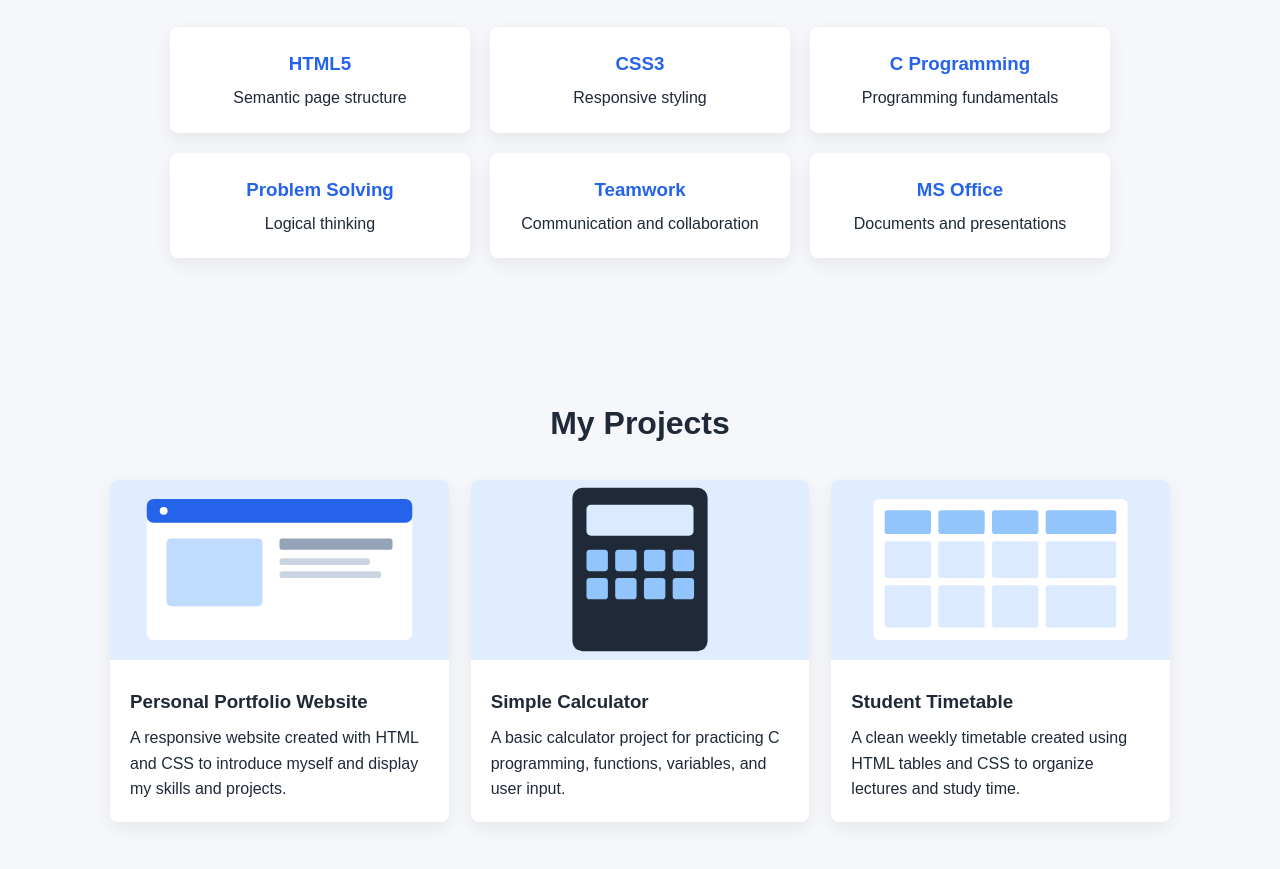
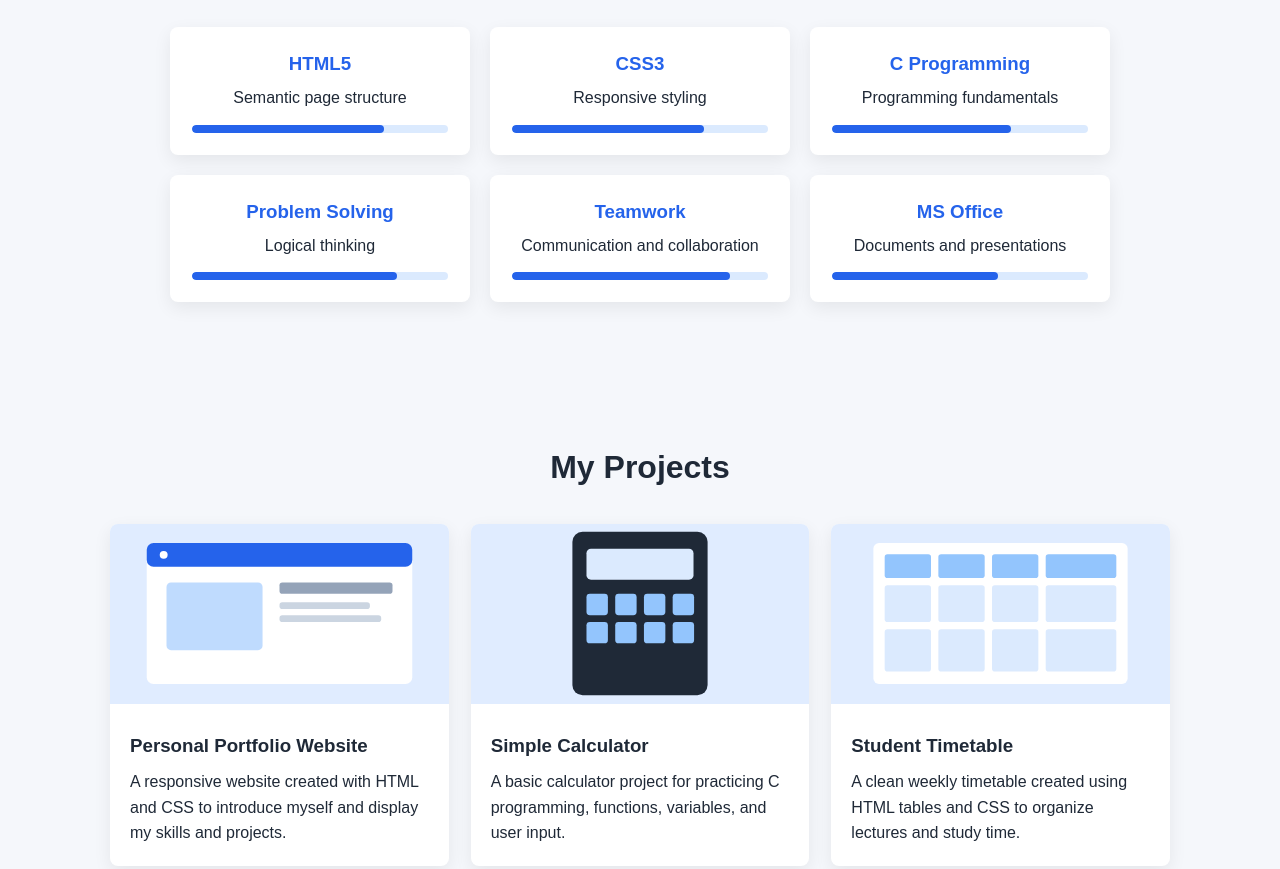
Before and after one commit to santoshchaugule4810-eng/santosh-chaugule, a plain HTML site: page index.html in a window 1280 px wide. Shown: the part 1381-2250 px from the top of the page. Drawn offline with Linux system fonts and the light colour scheme.

Commit message:
Improve portfolio and assignment test readiness
Co-authored-by: Copilot <223556219+Copilot@users.noreply.github.com>

```diff
--- a/index.html
+++ b/index.html
@@ -67,26 +67,32 @@
                 <article class="skill-card">
                     <h3>HTML5</h3>
                     <p>Semantic page structure</p>
+                    <div class="skill-level"><span class="level-75"></span></div>
                 </article>
                 <article class="skill-card">
                     <h3>CSS3</h3>
                     <p>Responsive styling</p>
+                    <div class="skill-level"><span class="level-75"></span></div>
                 </article>
                 <article class="skill-card">
                     <h3>C Programming</h3>
                     <p>Programming fundamentals</p>
+                    <div class="skill-level"><span class="level-70"></span></div>
                 </article>
                 <article class="skill-card">
                     <h3>Problem Solving</h3>
                     <p>Logical thinking</p>
+                    <div class="skill-level"><span class="level-80"></span></div>
                 </article>
                 <article class="skill-card">
                     <h3>Teamwork</h3>
                     <p>Communication and collaboration</p>
+                    <div class="skill-level"><span class="level-85"></span></div>
                 </article>
                 <article class="skill-card">
                     <h3>MS Office</h3>
                     <p>Documents and presentations</p>
+                    <div class="skill-level"><span class="level-65"></span></div>
                 </article>
             </div>
         </section>
@@ -162,7 +168,6 @@
         <div class="social-links">
             <a href="https://www.linkedin.com/" target="_blank" rel="noopener noreferrer">LinkedIn</a>
             <a href="https://github.com/" target="_blank" rel="noopener noreferrer">GitHub</a>
-            <a href="mailto:santosh@example.com">Email</a>
         </div>
     </footer>
 </body>
--- a/style.css
+++ b/style.css
@@ -177,6 +177,41 @@ h2 {
     margin-bottom: 6px;
 }
 
+.skill-level {
+    height: 8px;
+    margin-top: 14px;
+    overflow: hidden;
+    border-radius: 10px;
+    background-color: #dbeafe;
+}
+
+.skill-level span {
+    display: block;
+    height: 100%;
+    border-radius: 10px;
+    background-color: #2563eb;
+}
+
+.level-65 {
+    width: 65%;
+}
+
+.level-70 {
+    width: 70%;
+}
+
+.level-75 {
+    width: 75%;
+}
+
+.level-80 {
+    width: 80%;
+}
+
+.level-85 {
+    width: 85%;
+}
+
 .projects-grid {
     display: grid;
     grid-template-columns: repeat(3, 1fr);
```
Also changed, not shown: desktop-screenshot.png, mobile-screenshot.png, 1 other file.
